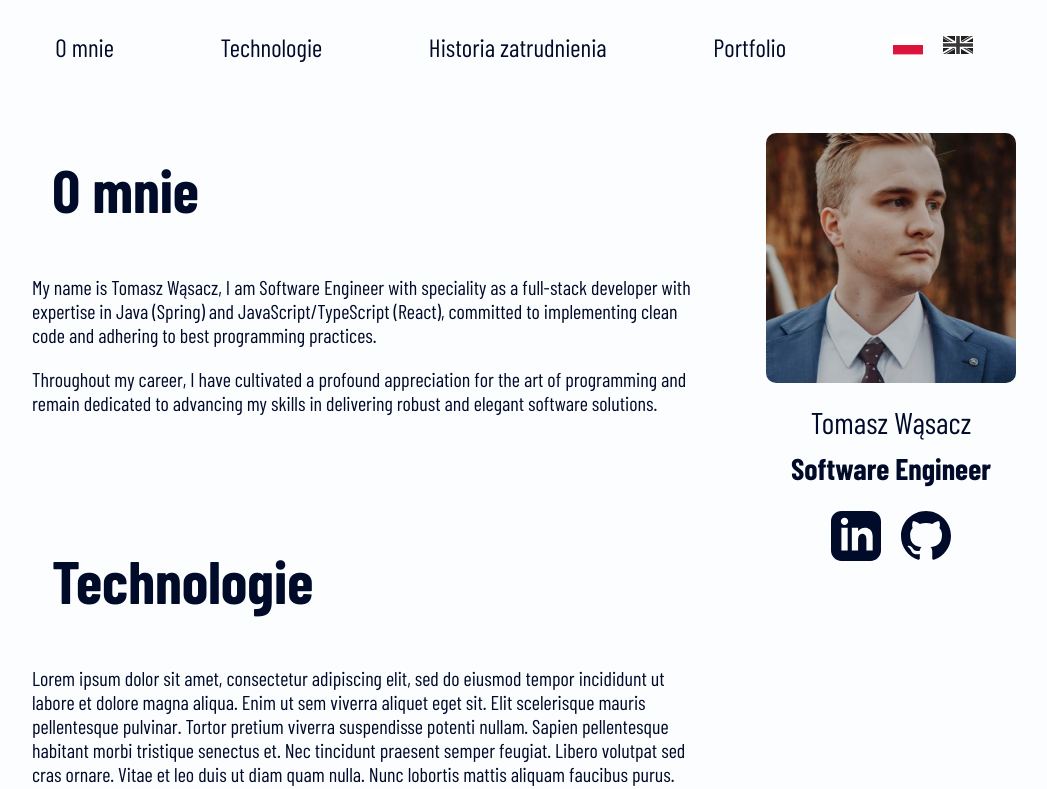
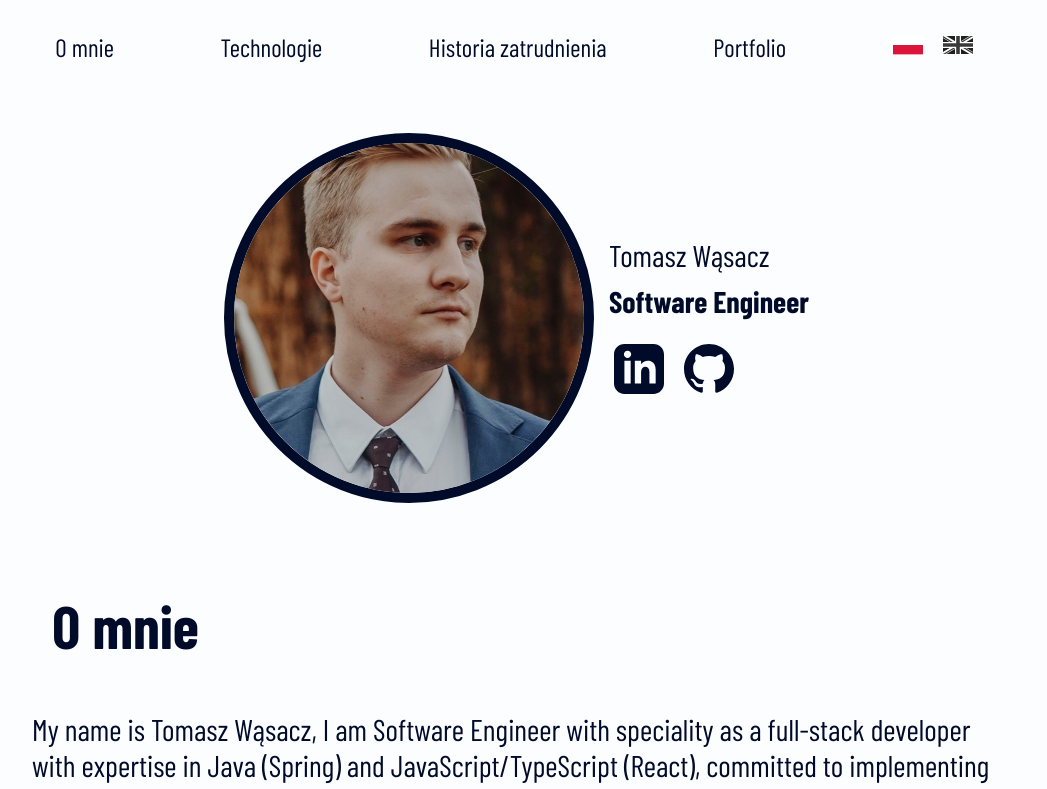
Before and after one commit to MrWonsik/mrwonsik.github.io, a React (Create React App) app: page / in a window 1280 px wide. Shown: the top 789 px of the page, without its empty margins (126-1173 px from the left). Built offline with nearby package versions, Linux system fonts and the light colour scheme.

Commit message:
one more time changing the design

```diff
--- a/src/App.tsx
+++ b/src/App.tsx
@@ -23,21 +23,16 @@ const AppContainer = styled.div`
   margin: auto;
 `;
 
+const NavigationContainer = styled.div`
+  max-width: 1024px;
+  position: sticky;
+  top: 0;
+  background: ${(props) => props.theme.mainColor};
+`;
+
 const MainContainerContainer = styled.div`
   display: flex;
-  flex-direction: row;
-  gap: 30px;
-`;
-
-const Column = styled.div`
-  display: flex;
   flex-direction: column;
-`;
-
-const FixedColumn = styled(Column)`
-  position: sticky;
-  top: 20px;
-  right: 0;
   gap: 30px;
 `;
 
@@ -70,9 +65,11 @@ function App() {
   return (
     <AppRoot>
       <AppContainer>
+        <NavigationContainer>
           <NavigationCard sectionsList={sections} />
+        </NavigationContainer>
         <MainContainerContainer>
-          <Column>
+          <PersonalCard />
           {sections.map((section) => (
             <Section
               key={section.id}
@@ -81,12 +78,6 @@ function App() {
               component={section.component}
             />
           ))}
-          </Column>
-          <div>
-            <FixedColumn>
-              <PersonalCard />
-            </FixedColumn>
-          </div>
         </MainContainerContainer>
       </AppContainer>
     </AppRoot>
--- a/src/index.tsx
+++ b/src/index.tsx
@@ -8,7 +8,7 @@ import { createGlobalStyle, ThemeProvider } from "styled-components";
 const theme = {
   mainColor: "#fcfdff",
   textColor: "#000b2a",
-  accentColor: "#0009ff",
+  accentColor: "#012075",
 };
 
 const GlobalStyle = createGlobalStyle`
@@ -17,9 +17,13 @@ const GlobalStyle = createGlobalStyle`
     font-weight: 400;
     font-style: normal;
     color: ${(props) => props.theme.textColor};
-    font-size: 20px;
+    font-size: 30px;
     margin: 0;
     background: ${(props) => props.theme.mainColor};
+  }
+
+  html {
+    scroll-behavior: smooth;
   }
 `;
 
--- a/src/navigation/NavigationCard.tsx
+++ b/src/navigation/NavigationCard.tsx
@@ -10,6 +10,7 @@ const NavigationCardContainer = styled.nav`
   justify-content: space-around;
   align-items: center;
   font-size: 25px;
+  background: ${(props) => props.theme.mainColor};
 `;
 
 const NavigationLinkContainer = styled.div`
@@ -20,7 +21,7 @@ const NavigationLink = styled.a`
   text-decoration: none;
   color: ${(props) => props.theme.textColor};
   &:hover {
-    filter: brightness(10);
+    color: ${(props) => props.theme.accentColor};
   }
 `;
 
--- a/src/navigation/PersonalCard.tsx
+++ b/src/navigation/PersonalCard.tsx
@@ -5,8 +5,9 @@ import SocialLinks from "./SocialLinks";
 const PersonalCardContainer = styled.div`
   margin-top: 50px;
   display: flex;
-  flex-direction: column;
+  flex-direction: row;
   align-items: center;
+  justify-content: center;
   border-radius: 10px;
   font-size: 30px;
 `;
@@ -16,9 +17,15 @@ const AvatarContainer = styled.div`
 `;
 
 const Avatar = styled.img`
-  width: 250px;
-  height: 250px;
-  border-radius: 10px;
+  width: 350px;
+  height: 350px;
+  border-radius: 200px;
+  border: ${(props) => `10px solid ${props.theme.textColor}`};
+`;
+
+const FieldsContainer = styled.div`
+  display: flex;
+  flex-direction: column;
 `;
 
 const Field = styled.p`
@@ -35,9 +42,11 @@ function PersonalCard() {
       <AvatarContainer>
         <Avatar src="/img/avatar.jpg" />
       </AvatarContainer>
-      <Field>Tomasz Wąsacz</Field>
-      <FieldJobRole>Software Engineer</FieldJobRole>
-      <SocialLinks />
+      <FieldsContainer>
+        <Field>Tomasz Wąsacz</Field>
+        <FieldJobRole>Software Engineer</FieldJobRole>
+        <SocialLinks />
+      </FieldsContainer>
     </PersonalCardContainer>
   );
 }
--- a/src/navigation/SocialLinks.tsx
+++ b/src/navigation/SocialLinks.tsx
@@ -15,8 +15,9 @@ const SocialSvg = styled.svg`
   & path {
     fill: ${(props) => props.theme.textColor};
   }
-  &:hover {
-    filter: brightness(10);
+  &:hover,
+  &:hover path {
+    fill: ${(props) => props.theme.accentColor};
   }
 `;
 
--- a/src/section/Section.tsx
+++ b/src/section/Section.tsx
@@ -14,6 +14,7 @@ const SectionContainer = styled.section`
 
 const SectionHeader = styled.h2`
   font-size: 60px;
+  margin-top: 10px;
   margin-left: 20px;
 `;
 
```
Lines whose indentation alone changed are shown as unchanged.
